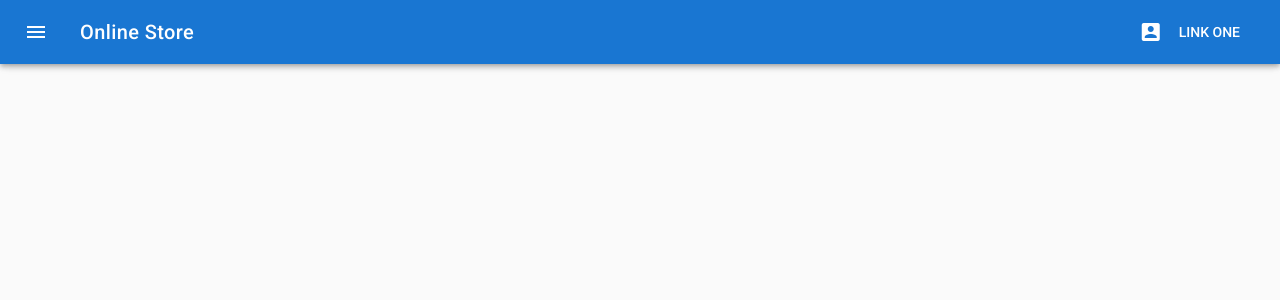
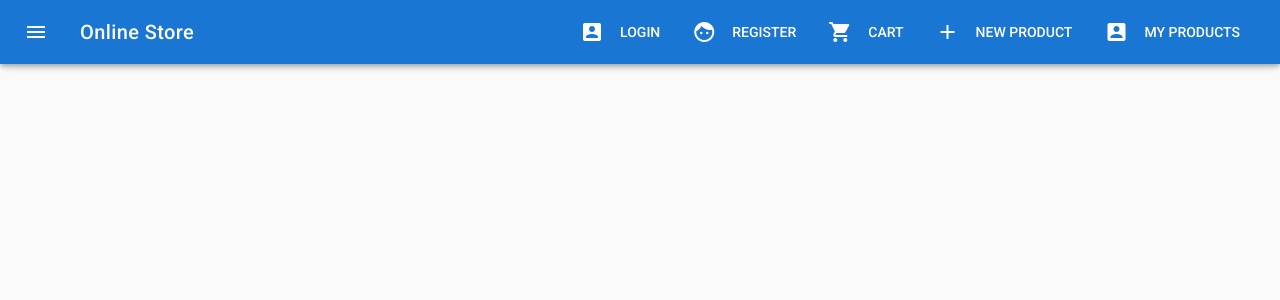
Before and after one commit to VitalyZibulski/Vue-Firebase-Vuex-Router-app, a Vue app: page /checkout in a window 1280 px wide. Shown: the top 300 px of the page. Built offline with nearby package versions, Linux system fonts and the light colour scheme.

Commit message:
add navigation menu

```diff
--- a/src/components/Navbar.vue
+++ b/src/components/Navbar.vue
@@ -1,14 +1,33 @@
 <template>
     <div>
-        <v-navigation-drawer app temporary v-model="sideNav"></v-navigation-drawer>
+        <v-navigation-drawer app temporary v-model="sideNav">
+            <v-list>
+                <v-list-tile
+                    v-for="(link,i) in links"
+                    :key="i"
+                    :to="link.url"
+                    >
+                    <v-list-tile-action>
+                        <v-icon>{{link.icon}}</v-icon>
+                    </v-list-tile-action>
+
+                    <v-list-tile-content>
+                        <v-list-tile-title v-text="link.title"></v-list-tile-title>
+                    </v-list-tile-content>
+                </v-list-tile>
+            </v-list>
+        </v-navigation-drawer>
         <v-toolbar app dark color="primary">
             <v-toolbar-side-icon @click="sideNav = !sideNav"></v-toolbar-side-icon>
             <v-toolbar-title>Online Store</v-toolbar-title>
             <v-spacer></v-spacer>
             <v-toolbar-items class="hidden-sm-and-down">
-                <v-btn flat>
-                    <v-icon left>account_box</v-icon>
-                    Link One
+                <v-btn flat
+                       v-for="(link,i) in links"
+                       :key="i"
+                       :to="link.url">
+                    <v-icon left>{{link.icon}}</v-icon>
+                    {{link.title}}
                 </v-btn>
             </v-toolbar-items>
         </v-toolbar>
@@ -22,7 +41,14 @@
 export default{
     data () {
         return {
-            sideNav: false
+            sideNav: false,
+            links:[
+                {title:'Login',icon:'account_box',url:'/login'},
+                {title:'Register',icon:'face',url:'/register'},
+                {title:'Cart',icon:'shopping_cart',url:'/checkout'},
+                {title:'New Product',icon:'add',url:'/new'},
+                {title:'My Products',icon:'account_box',url:'/login'},
+                ]
         }
     }
 }
```
